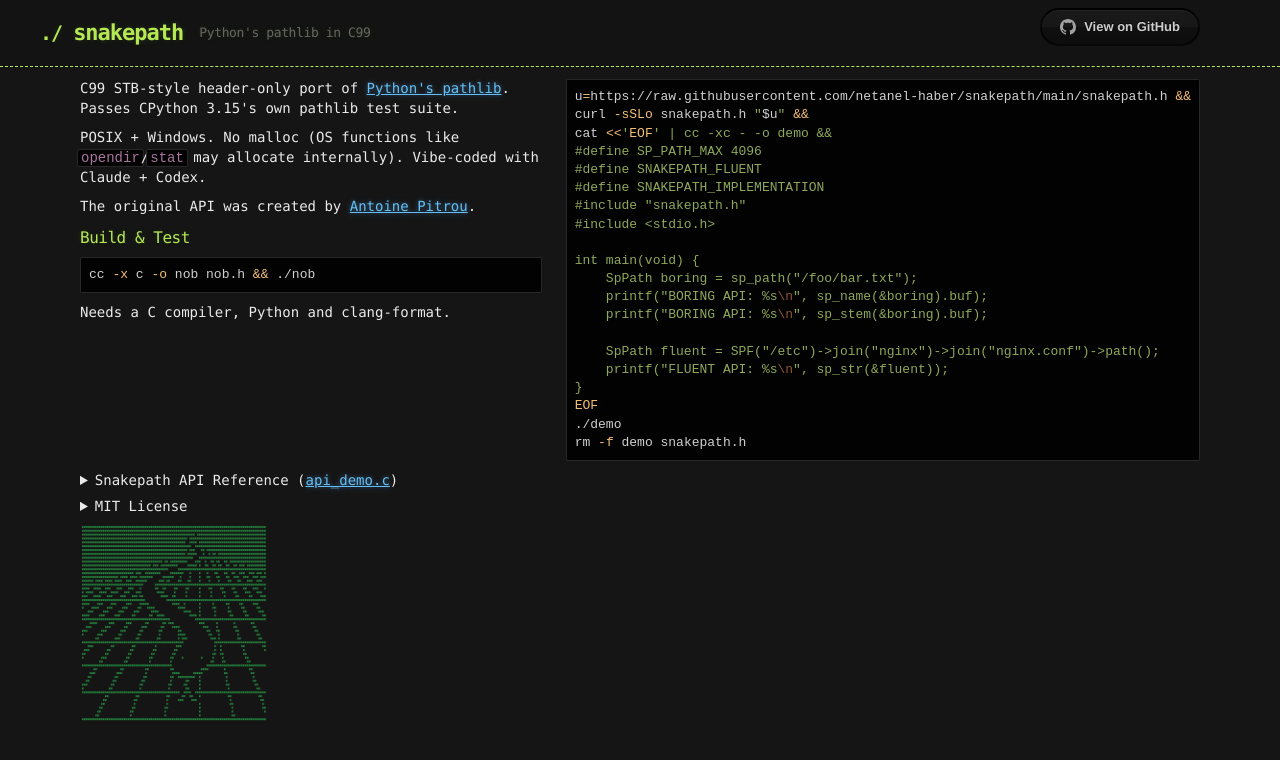
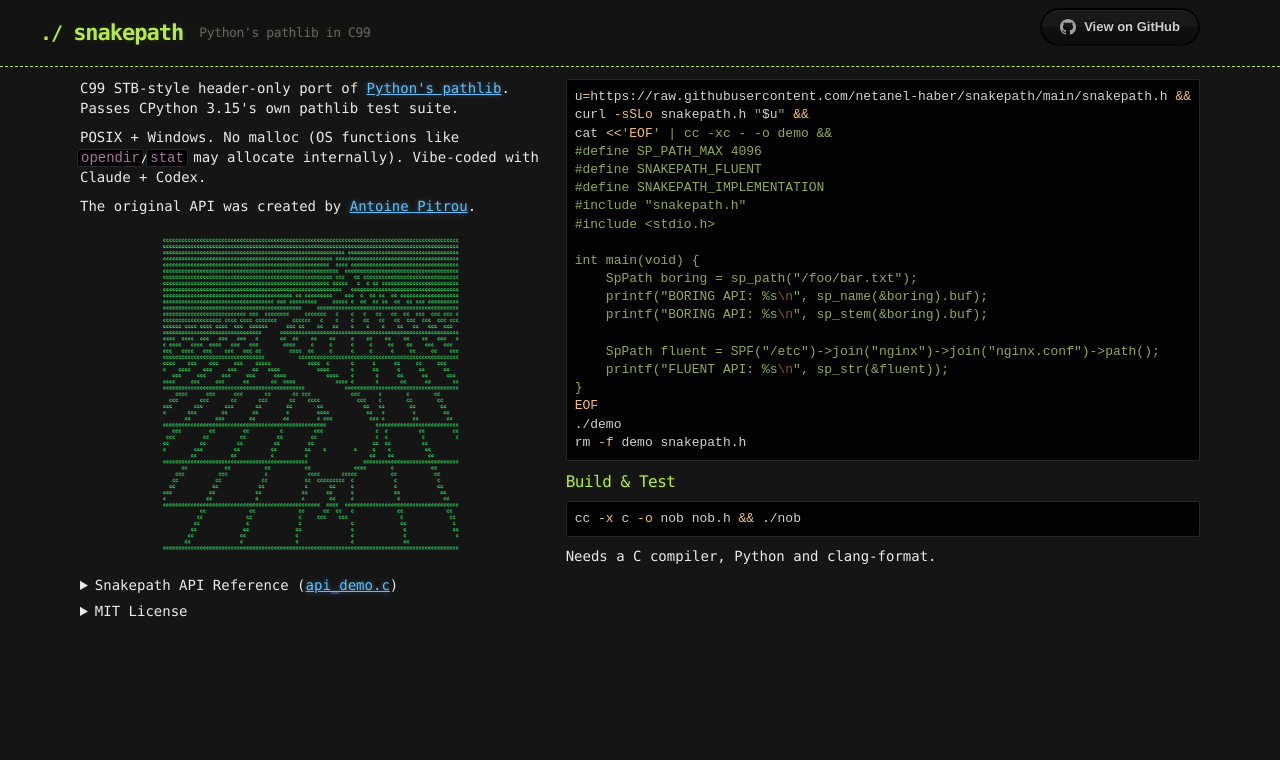
Before and after one commit to netanel-haber/snakepath, a Jekyll site: the page built from README.md, in a window 1280 px wide. Shown: the top 760 px of the page. Built offline with Jekyll 4.4.1, drawn with Linux system fonts in a browser that asks for light colours; our own code applies the rules of GitHub Pages for plain Markdown files.

Commit message:
Site: intro and logo left, demo code and build right; CI screenshots the site
The last layout left an empty gap under the build steps and the logo alone
under the collapsibles. Now the intro and the logo fill the left column,
the demo code and Build & Test the right, and the API reference and
license span both below. Everything fits at 1333x730 with the sections
closed.

On a PR, the site-screenshot job builds the site with GitHub Pages' own
Jekyll builder and uploads a 1920x1080 screenshot, unzipped and linked
from the job summary, to look at before merging.

Co-Authored-By: Claude Opus 5.5 <noreply@anthropic.com>

```diff
--- a/_layouts/default.html
+++ b/_layouts/default.html
@@ -167,14 +167,18 @@
       header h1 { margin-bottom: 0; }
       header h2 { margin: 0; flex: 1; }
       .container { max-width: 1120px; }
-      #main_content { display: grid; grid-template-columns: minmax(0, 1fr) max-content; grid-template-rows: repeat(6, auto) 1fr; column-gap: 1.5rem; }
-      #main_content > div.highlighter-rouge:first-of-type { grid-column: 2; grid-row: 1 / -1; }
-      #main_content > details, #main_content > p:last-child { grid-column: 1 / -1; }
+      #main_content { display: grid; grid-template-columns: minmax(0, 1fr) max-content; grid-template-rows: auto auto auto 1fr auto auto auto; column-gap: 1.5rem; }
+      #main_content > div.highlighter-rouge:first-of-type { grid-column: 2; grid-row: 1 / 5; }
+      #main_content > h2 { grid-column: 2; grid-row: 5; }
+      #main_content > h2 + div.highlighter-rouge { grid-column: 2; grid-row: 6; }
+      #main_content > h2 + div + p { grid-column: 2; grid-row: 7; }
+      #main_content > p:last-child { grid-column: 1; grid-row: 4 / 8; align-self: center; justify-self: center; }
+      #main_content > details { grid-column: 1 / -1; }
       #main_content p { margin: 0 0 0.6rem; }
       #main_content pre { margin: 0 0 0.6rem; }
       #main_content h2 { margin-bottom: 0.5rem; }
       #main_content details { margin-bottom: 0.4rem; }
-      #main_content img { height: 200px; width: auto; }
+      #main_content img { height: 320px; width: auto; }
     }
   </style>
 </head>
```
Also changed, not shown: AGENTS.md (+2 -0 lines), .github/workflows/ci.yml.
